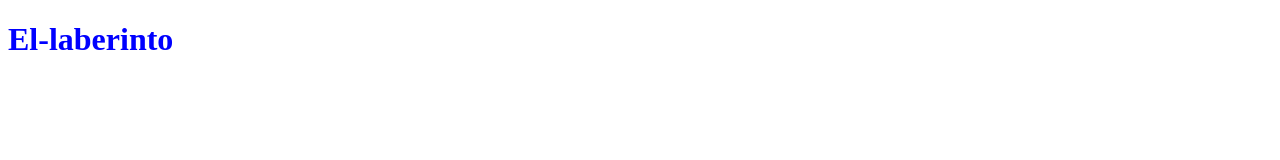
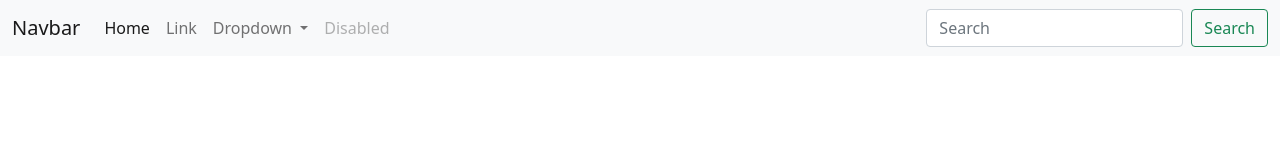
Before and after one commit to calvincetom/El-laberinto, a plain HTML site: page index.html in a window 1280 px wide. Drawn offline with Linux system fonts and the light colour scheme.

Commit message:
add bootstrap

```diff
--- a/index.html
+++ b/index.html
@@ -5,9 +5,45 @@
     <meta http-equiv="X-UA-Compatible" content="IE=edge">
     <meta name="viewport" content="width=device-width, initial-scale=1.0">
     <title>calvincetom</title>
-    <link rel="stylesheet" href="./style.css">
+    <link rel="stylesheet" href="./bootstrap/css/bootstrap.css">
 </head>
 <body>
-    <h1>El-laberinto</h1>
+    <nav class="navbar navbar-expand-lg navbar-light bg-light">
+        <div class="container-fluid">
+          <a class="navbar-brand" href="#">Navbar</a>
+          <button class="navbar-toggler" type="button" data-bs-toggle="collapse" data-bs-target="#navbarSupportedContent" aria-controls="navbarSupportedContent" aria-expanded="false" aria-label="Toggle navigation">
+            <span class="navbar-toggler-icon"></span>
+          </button>
+          <div class="collapse navbar-collapse" id="navbarSupportedContent">
+            <ul class="navbar-nav me-auto mb-2 mb-lg-0">
+              <li class="nav-item">
+                <a class="nav-link active" aria-current="page" href="#">Home</a>
+              </li>
+              <li class="nav-item">
+                <a class="nav-link" href="#">Link</a>
+              </li>
+              <li class="nav-item dropdown">
+                <a class="nav-link dropdown-toggle" href="#" id="navbarDropdown" role="button" data-bs-toggle="dropdown" aria-expanded="false">
+                  Dropdown
+                </a>
+                <ul class="dropdown-menu" aria-labelledby="navbarDropdown">
+                  <li><a class="dropdown-item" href="#">Action</a></li>
+                  <li><a class="dropdown-item" href="#">Another action</a></li>
+                  <li><hr class="dropdown-divider"></li>
+                  <li><a class="dropdown-item" href="#">Something else here</a></li>
+                </ul>
+              </li>
+              <li class="nav-item">
+                <a class="nav-link disabled">Disabled</a>
+              </li>
+            </ul>
+            <form class="d-flex">
+              <input class="form-control me-2" type="search" placeholder="Search" aria-label="Search">
+              <button class="btn btn-outline-success" type="submit">Search</button>
+            </form>
+          </div>
+        </div>
+      </nav>
 </body>
+<script src="./bootstrap/js/bootstrap.js"></script>
 </html>
```
